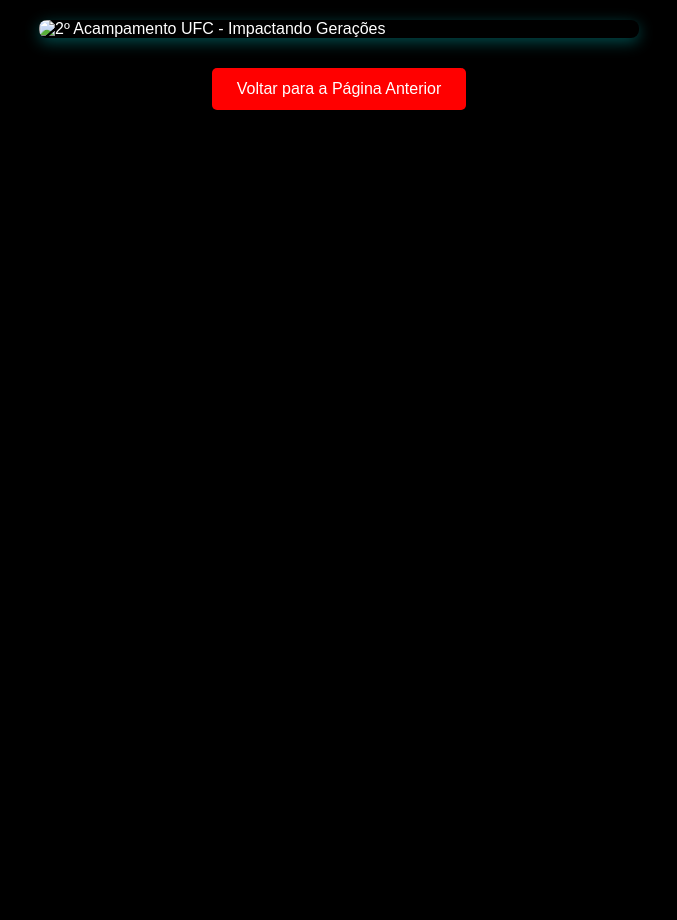
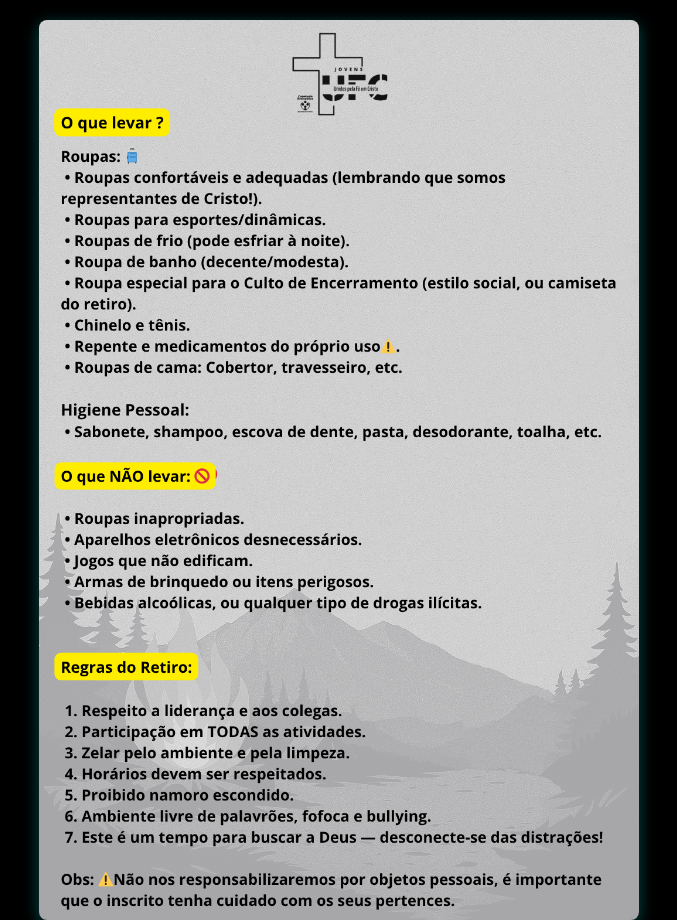
Before and after one commit to Andrade-web/Acampamento-2025, a plain HTML site: page detalhes_acampamento.html in a window 1280 px wide. Shown: the top 920 px of the page, without its empty margins (301-978 px from the left). Before the commit the page ends 840 px from the top, so only its background shows below. Drawn offline with Linux system fonts and the light colour scheme.

Commit message:
Update detalhes_acampamento.html
Alteração da imagem jpeg para png

```diff
--- a/detalhes_acampamento.html
+++ b/detalhes_acampamento.html
@@ -67,7 +67,7 @@
 <body>
 
     <div class="image-container">
-        <img src="aviso h22.jpeg" alt="2º Acampamento UFC - Impactando Gerações">
+        <img src="2.png" alt="2º Acampamento UFC - Impactando Gerações">
     </div>
 
     <button class="back-button" onclick="history.back()">Voltar para a Página Anterior</button>
```
